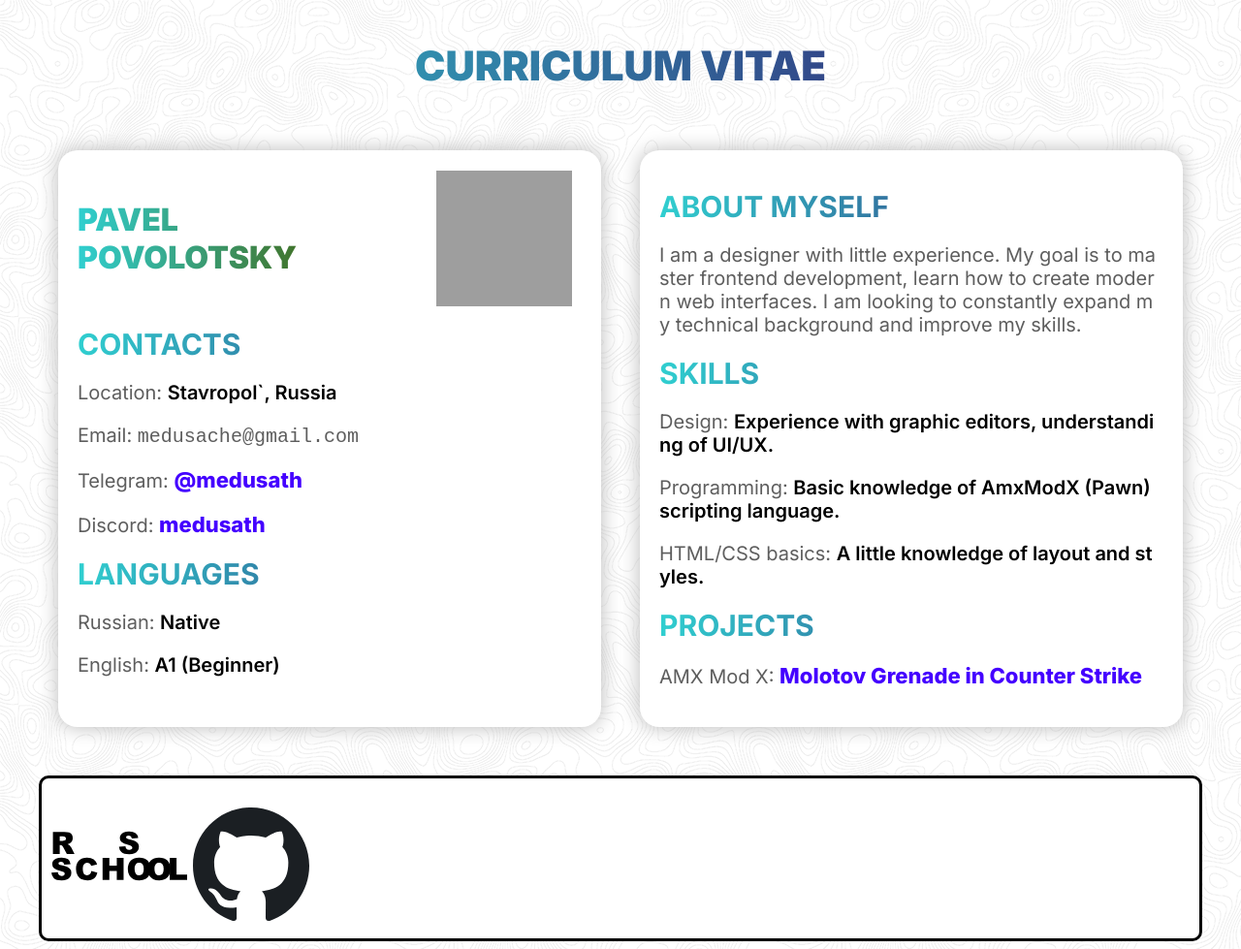
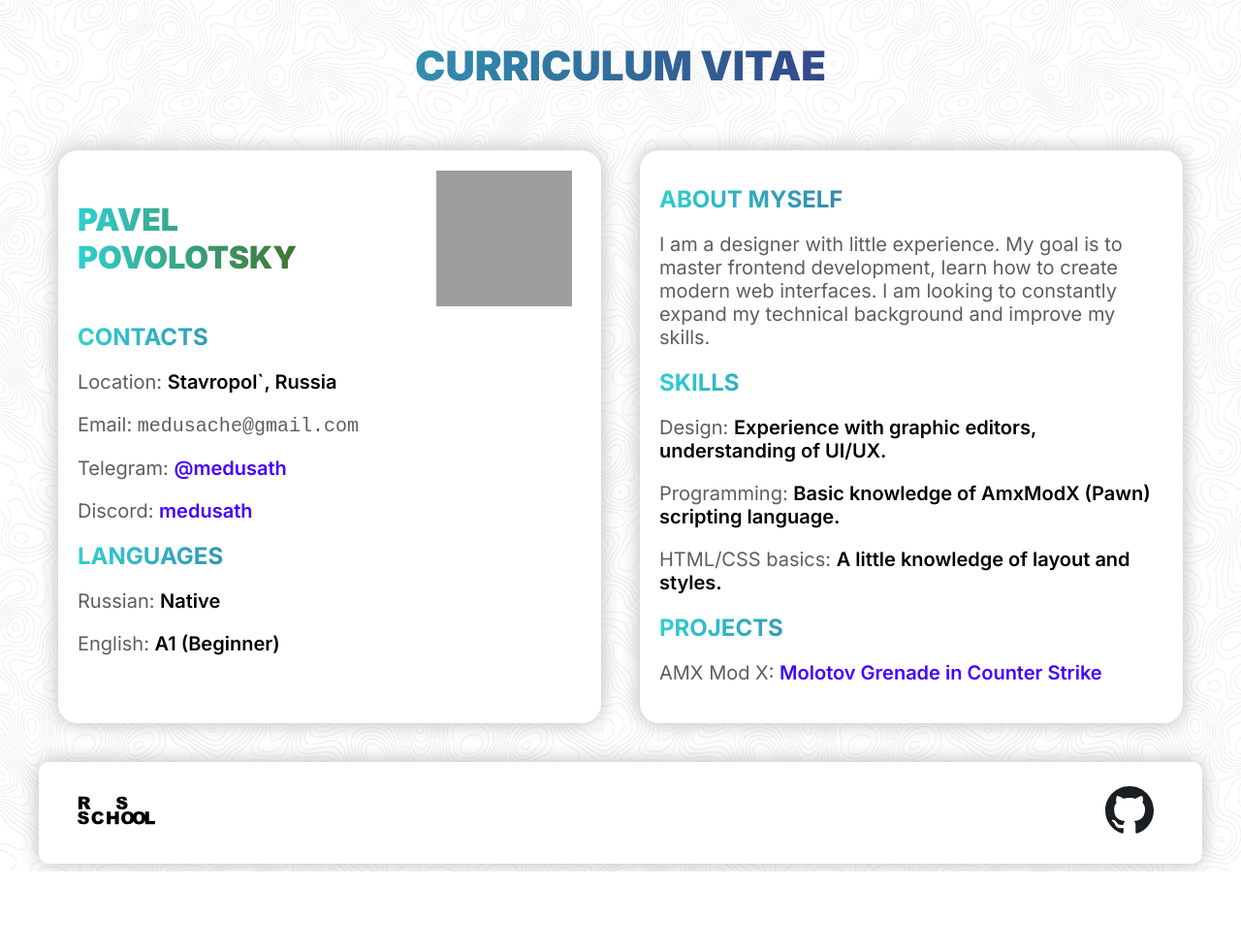
Before and after one commit to medusath/rsschool-cv, a plain HTML site: page index.html in a window 1280 px wide. Shown: the whole page at 97% size. After the commit the page ends 899 px from the top, so only its background shows below. Drawn offline with Linux system fonts and the light colour scheme; grey boxes are pictures that could not be loaded.

Commit message:
fix: page frame

```diff
--- a/index.html
+++ b/index.html
@@ -46,8 +46,8 @@
         </div>
 
     <footer>
-        <a href="https://rs.school/"><img src="./assets/rs_school.svg" width="140" height="140" alt="rc school"></a>
-        <a href="https://github.com/medusath/rsschool-cv"><img src="./assets/Octicons-mark-github.svg" width="120" height="120" alt="github"></a>
+        <a href="https://rs.school/"><img src="./assets/rs_school.svg" width="80" height="80" alt="rc school"></a>
+        <a class="avatar" href="https://github.com/medusath/rsschool-cv"><img src="./assets/Octicons-mark-github.svg" width="50" height="50" alt="github"></a>
     </footer>
 
     </div>
--- a/style.css
+++ b/style.css
@@ -27,7 +27,7 @@ h1 {
     background: linear-gradient(to right, #30CFD0 0%, #330867 100%);
 	-webkit-background-clip: text;
 	-webkit-text-fill-color: transparent;
-    font-size: 30px;
+    font-size: 24px;
 }
 
 
@@ -57,8 +57,8 @@ h1 {
 
 .link {
     text-decoration: none;
-    font-size: 22px;
-    font-weight: 800;
+    font-size: 20px;
+    font-weight: 600;
     color: #4400ff;
 }
 
@@ -70,7 +70,7 @@ h1 {
 /*div section*/
 
 div {
-  word-break: break-all;
+  word-break: break-word;
 }
 
 .main {
@@ -93,7 +93,6 @@ div {
 }
 
 .block {
-    display: block ;
     box-shadow: 0px 0px 20px #b8b8b8;
     padding: 20px;
     background-color: #ffffff;
@@ -102,11 +101,13 @@ div {
     width: 100%;
 }
 
-
 footer{
-    border: solid;
-    margin-top: 30px;
-    padding: 10px;
+    display: flex;
+    box-shadow: 0px 0px 20px #b8b8b8;
+    margin-top: 20px;
+    padding: 10px 40px 10px 40px;
     background-color: #ffffff;
     border-radius: 10px;
+    align-items: center;
+    justify-content: center;
 }
```
